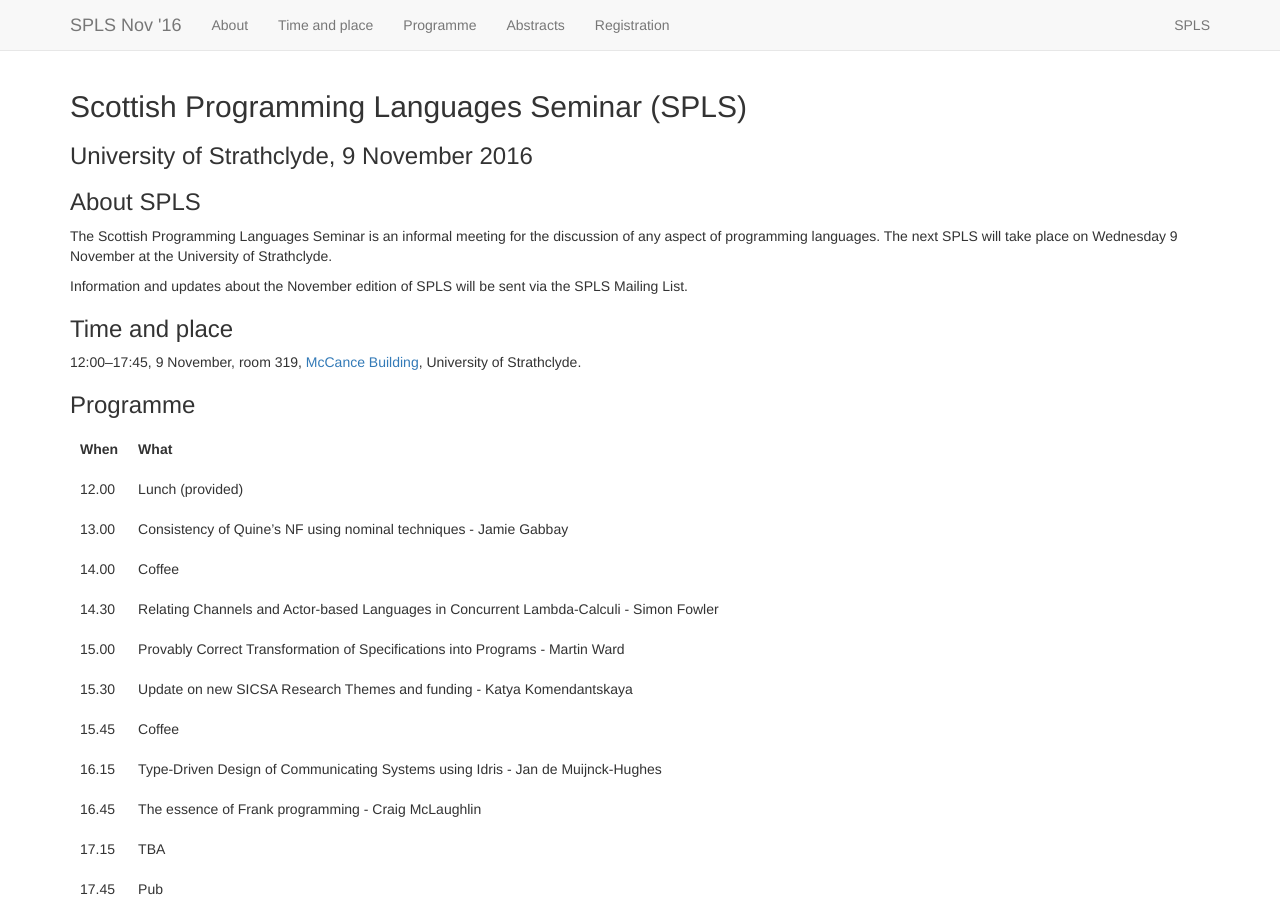
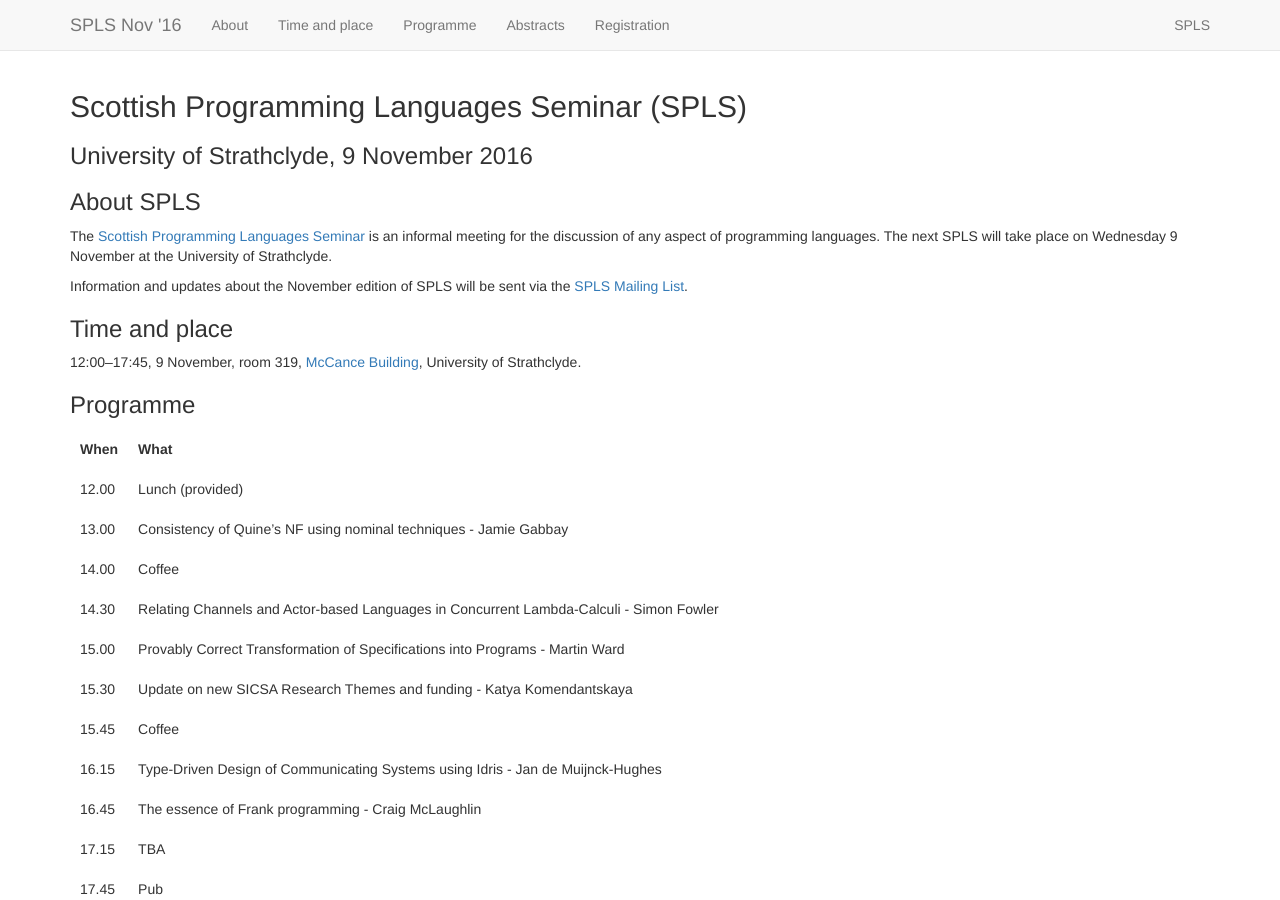
Before and after one commit to msp-strath/spls-16, a Jekyll site: the page built from index.md, in a window 1280 px wide and 900 px high. Built offline with Jekyll 4.4.1, drawn with Linux system fonts in a browser that asks for light colours; nearby versions of some CDN libraries; some of the changed lines change nothing that is shown.

Commit message:
SPLS links

```diff
--- a/index.md
+++ b/index.md
@@ -9,13 +9,12 @@ layout: default
 
 ### About SPLS
 
-The Scottish Programming Languages Seminar is an informal meeting for
-the discussion of any aspect of programming languages. The next SPLS
-will take place on Wednesday 9 November at the University of
-Strathclyde.
+The [Scottish Programming Languages Seminar](http://www.dcs.gla.ac.uk/research/spls/)
+is an informal meeting for the discussion of any aspect of programming languages.
+The next SPLS will take place on Wednesday 9 November at the University of Strathclyde.
 
 Information and updates about the November edition of SPLS will be sent
-via the SPLS Mailing List.
+via the [SPLS Mailing List](https://mr1.dcs.gla.ac.uk/mailman/listinfo/spls).
 
 ### Time and place
 12:00--17:45, 9 November, room 319, [McCance Building](https://goo.gl/maps/2JjoPR6FvY82), University of Strathclyde.
```
